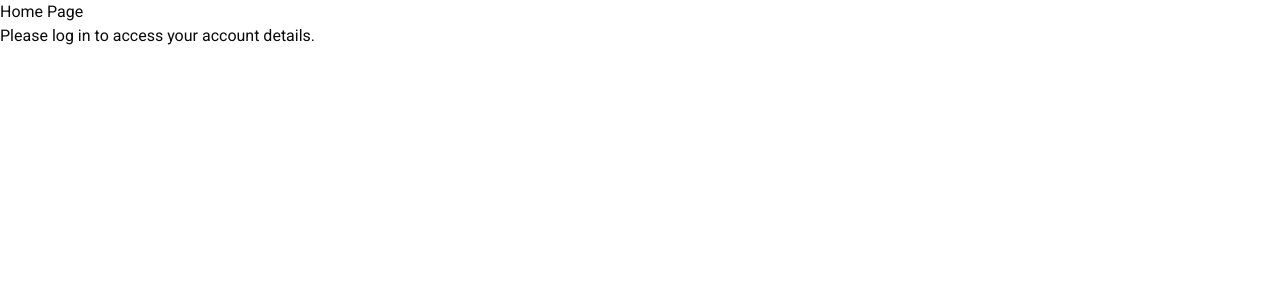
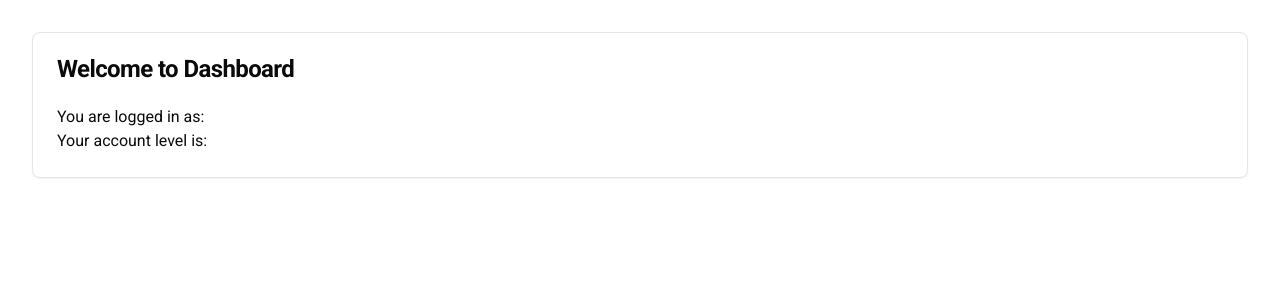
Before and after one commit to arturs706/dashboard-shadcn, a Next.js app: page / in a window 1280 px wide. Shown: the top 300 px of the page. Built offline with nearby package versions, Linux system fonts and the light colour scheme; no server answers.

Commit message:
first-commit

```diff
--- a/app/layout.tsx
+++ b/app/layout.tsx
@@ -1,8 +1,6 @@
 import type { Metadata } from "next";
 import { Roboto } from 'next/font/google'
 import "./globals.css";
-import { getServerSideAuth } from '@/context/authUtils';
-import { AuthProvider } from '@/context/authContext';
 import Nav from "@/components/elements/Nav";
 import MobileNav from "@/components/elements/MobileNav";
 
@@ -18,17 +16,14 @@ export default function RootLayout({
 }: Readonly<{
   children: React.ReactNode;
 }>) {
-  const initialAuthState = getServerSideAuth();
   return (
     <html lang="en">
    <body
       className={`${roboto.className} antialiased`}
       >
-        {initialAuthState ? <Nav /> : null}
-        {initialAuthState ? <MobileNav /> : null}
-        <AuthProvider initialAuthState={initialAuthState}>
+        {/* {initialAuthState ? <Nav /> : null}
+        {initialAuthState ? <MobileNav /> : null} */}
           {children}
-        </AuthProvider>
       </body>
     </html>
   );
--- a/app/login/page.tsx
+++ b/app/login/page.tsx
@@ -9,9 +9,10 @@ import { useForm } from "react-hook-form";
 import { zodResolver } from "@hookform/resolvers/zod";
 import { z } from "zod";
 import { Form, FormControl, FormField, FormItem, FormLabel, FormMessage } from "@/components/ui/form";
-import { useAuth, AuthContextProps } from "@/context/authContext";
 import { Alert, AlertDescription } from '@/components/ui/alert';
 import { useRouter } from 'next/navigation';
+
+
 
 const formSchema = z.object({
   username: z.string().min(1, "Username is required"),
@@ -23,7 +24,6 @@ type LoginFormData = z.infer<typeof formSchema>;
 export default function Login() {
   const [loading, setLoading] = useState(false);
   const [error, setError] = useState("");
-  const { setAuthenticated, setAccLevel, setUserId, setUsername } = useAuth() as AuthContextProps;
   const router = useRouter();
 
   const form = useForm<LoginFormData>({
@@ -61,22 +61,21 @@ export default function Login() {
           setError(actionError.message || "An error occurred during login.");
         }
       } else if (data && data.errors) {
-        setAuthenticated(true);
-        setAccLevel(data.user?.acc_level || '');
-        setUserId(data.user?.user_id || '');
-        setUsername(data.user?.username || '');
+        const errorsLength = Object.keys(data.errors).length;
+        if (errorsLength === 0) {
+          form.reset();
+        }
 
         Object.entries(data.errors).forEach(([field, error]) => {
           if (error) {
             form.setError(field as keyof LoginFormData, {
               type: "manual",
-              message: formatFieldError(error)
+              message: formatFieldError(error as string | { errors: string[] })
             });
           }
         });
       } else {
-        console.log('data.user:', data.user);
-        setAuthenticated(true);
+
         form.reset();
       }
     } catch (error) {
--- a/app/page.tsx
+++ b/app/page.tsx
@@ -1,28 +1,24 @@
 "use client";
+import React, { useEffect } from 'react';
+import { Card, CardHeader, CardTitle, CardContent } from "@/components/ui/card";
+import { useRouter } from 'next/navigation';
 
-import React from 'react';
-import { useAuth } from '@/context/authContext';
+const Dashboard = () => {
+  return (
+    <div className="p-8">
+      <Card>
+        <CardHeader>
+          <CardTitle>Welcome to Dashboard</CardTitle>
+        </CardHeader>
+        <CardContent>
+          <p>You are logged in as: </p>
+          <p>Your account level is: </p>
 
-export const HomePage = () => {
-  const { isAuthenticated, acc_level, user_id, username } = useAuth();
-
-  console.log('isAuthenticated:', isAuthenticated);
-  console.log('User Details:', { acc_level, user_id, username }); // Log user details
-
-  return (
-    <div>
-      <h1>Home Page</h1>
-      {isAuthenticated ? (
-        <div>
-          <p>Welcome, {username}!</p>
-          <p>Your account level: {acc_level}</p>
-          <p>Your User ID: {user_id}</p>
-        </div>
-      ) : (
-        <p>Please log in to access your account details.</p>
-      )}
+        </CardContent>
+      </Card>
     </div>
   );
 }
 
-export default HomePage;
+
+export default Dashboard;
--- /dev/null
+++ b/components/context/providers.ts
@@ -0,0 +1,11 @@
+'use client'
+
+import { Provider } from 'jotai'
+
+export const Providers = ({ children }) => {
+  return (
+    <Provider>
+      {children}
+    </Provider>
+  )
+}
--- a/components/elements/Nav.tsx
+++ b/components/elements/Nav.tsx
@@ -12,154 +12,12 @@ import {
   NavigationMenuTrigger,
 } from "@/components/ui/navigation-menu"
 import { adminComponents, administrativeTools, lettingsComponents, marketingComponents, personalTools, salesComponents, templatesComponents } from "./element-data/nav-data"
-import { Dialog, DialogContent, DialogOverlay, DialogTitle, DialogTrigger } from '@radix-ui/react-dialog';
+import { usePathname } from "next/navigation"
 
-// function Nav() {
-//   return (
-//     <div className="pt-4  w-full items-center justify-center hidden lg:flex">
-//     <NavigationMenu>
-//       <NavigationMenuList>
-//         <NavigationMenuItem>
-//           <NavigationMenuTrigger>Home</NavigationMenuTrigger>
-//           <NavigationMenuContent>
-//             <ul className="grid gap-2 p-4 md:w-[600px] lg:w-[750px] lg:grid-cols-[1fr_0.8fr_0.8fr]">
-//               <li className="row-span-3">
-//                 <NavigationMenuLink asChild>
-//                   <a
-//                     className="flex h-full w-full select-none flex-col justify-center items-center rounded-md bg-gradient-to-b from-muted/50 to-muted p-4 no-underline outline-none focus:shadow-md"
-//                     href="/"
-//                   >
-//                     <div className="mb-2 mt-2 text-xl font-medium">
-//                       Stelfort Ltd
-//                     </div>
-//                     <Image
-//                       src="/logo.svg"
-//                       alt="Stelfort Ltd"
-//                       width={120}
-//                       height={120}
-//                       style={{ width: "auto", height: "auto" }}
-//                     />
-//                   </a>
-//                 </NavigationMenuLink>
-//               </li>
-
-//               <div className="space-y-1">
-//                 {personalTools.map((tool) => (
-//                   <li key={tool.href}>
-//                     <ListItem href={tool.href} title={tool.title}>
-//                       {tool.description}
-//                     </ListItem>
-//                   </li>
-//                 ))}
-//               </div>
-
-//               <div className="space-y-1">
-//                 {administrativeTools.map((tool) => (
-//                   <li key={tool.href}>
-//                     <ListItem href={tool.href} title={tool.title}>
-//                       {tool.description}
-//                     </ListItem>
-//                   </li>
-//                 ))}
-//               </div>
-//             </ul>
-//           </NavigationMenuContent>
-//         </NavigationMenuItem>
-
-//         <NavigationMenuItem>
-//           <NavigationMenuTrigger>Sales</NavigationMenuTrigger>
-//           <NavigationMenuContent>
-//             <ul className="grid w-[400px] gap-3 p-4 md:w-[500px] md:grid-cols-2 lg:w-[600px] ">
-//               {salesComponents.map((component) => (
-//                 <ListItem
-//                   key={component.title}
-//                   title={component.title}
-//                   href={component.href}
-//                 >
-//                   {component.description}
-//                 </ListItem>
-//               ))}
-//             </ul>
-//           </NavigationMenuContent>
-//         </NavigationMenuItem>
-
-
-
-//         <NavigationMenuItem>
-//           <NavigationMenuTrigger>Lettings</NavigationMenuTrigger>
-//           <NavigationMenuContent>
-//             <ul className="grid w-[400px] gap-3 p-4 md:w-[500px] md:grid-cols-2 lg:w-[600px] ">
-//               {lettingsComponents.map((component) => (
-//                 <ListItem
-//                   key={component.title}
-//                   title={component.title}
-//                   href={component.href}
-//                 >
-//                   {component.description}
-//                 </ListItem>
-//               ))}
-//             </ul>
-//           </NavigationMenuContent>
-//         </NavigationMenuItem>
-
-//         <NavigationMenuItem>
-//           <NavigationMenuTrigger>Marketing</NavigationMenuTrigger>
-//           <NavigationMenuContent>
-//             <ul className="grid w-[400px] gap-3 p-4 md:w-[500px] md:grid-cols-2 lg:w-[600px] ">
-//               {marketingComponents.map((component) => (
-//                 <ListItem
-//                   key={component.title}
-//                   title={component.title}
-//                   href={component.href}
-//                 >
-//                   {component.description}
-//                 </ListItem>
-//               ))}
-//             </ul>
-//           </NavigationMenuContent>
-//         </NavigationMenuItem>
-
-//         <NavigationMenuItem>
-//           <NavigationMenuTrigger>Admin</NavigationMenuTrigger>
-//           <NavigationMenuContent>
-//             <ul className="grid w-[400px] gap-3 p-4 md:w-[500px] md:grid-cols-2 lg:w-[600px] ">
-//               {adminComponents.map((component) => (
-//                 <ListItem
-//                   key={component.title}
-//                   title={component.title}
-//                   href={component.href}
-//                 >
-//                   {component.description}
-//                 </ListItem>
-//               ))}
-//             </ul>
-//           </NavigationMenuContent>
-//         </NavigationMenuItem>
-
-
-//         <NavigationMenuItem>
-//           <NavigationMenuTrigger>Templates</NavigationMenuTrigger>
-//           <NavigationMenuContent>
-//             <ul className="grid w-[400px] gap-3 p-4 md:w-[500px] md:grid-cols-2 lg:w-[600px] ">
-//               {templatesComponents.map((component) => (
-//                 <ListItem
-//                   key={component.title}
-//                   title={component.title}
-//                   href={component.href}
-//                 >
-//                   {component.description}
-//                 </ListItem>
-//               ))}
-//             </ul>
-//           </NavigationMenuContent>
-//         </NavigationMenuItem>
-
-//       </NavigationMenuList>
-//     </NavigationMenu>
-//     </div>
-//   )
-// }
 function Nav() {
+  const pathname = usePathname();
+  const isLoginPage = pathname === "/login";
+  if (isLoginPage) return null;
   return (
     <div className="pt-4 w-full items-center justify-center hidden lg:flex">
       <NavigationMenu>
--- a/package.json
+++ b/package.json
@@ -21,6 +21,7 @@
     "class-variance-authority": "^0.7.0",
     "clsx": "^2.1.1",
     "framer-motion": "^11.11.8",
+    "jotai": "^2.10.1",
     "jsonwebtoken": "^9.0.2",
     "lucide-react": "^0.451.0",
     "next": "15.0.0-rc.0",
```
Also changed, not shown: context/authContext.tsx (line endings or trailing spaces), context/authUtils.tsx (line endings or trailing spaces), 1 other file (tests, documents, lock files or other folders).
